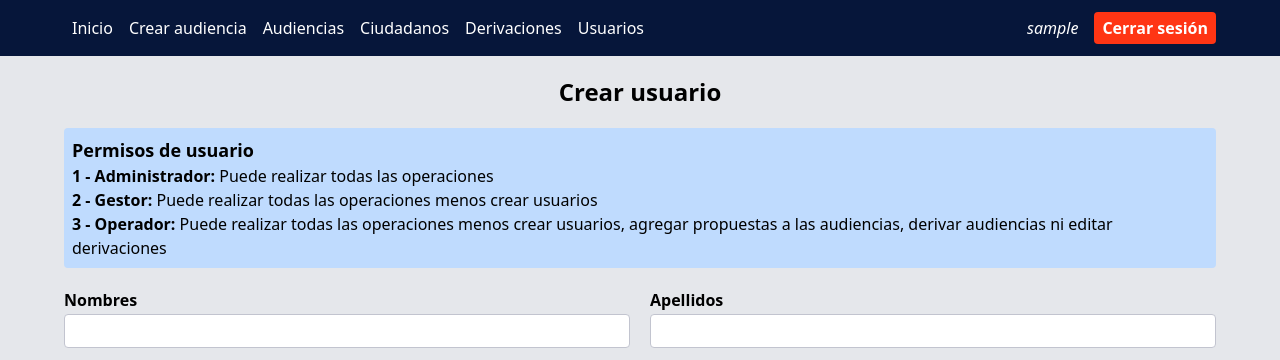
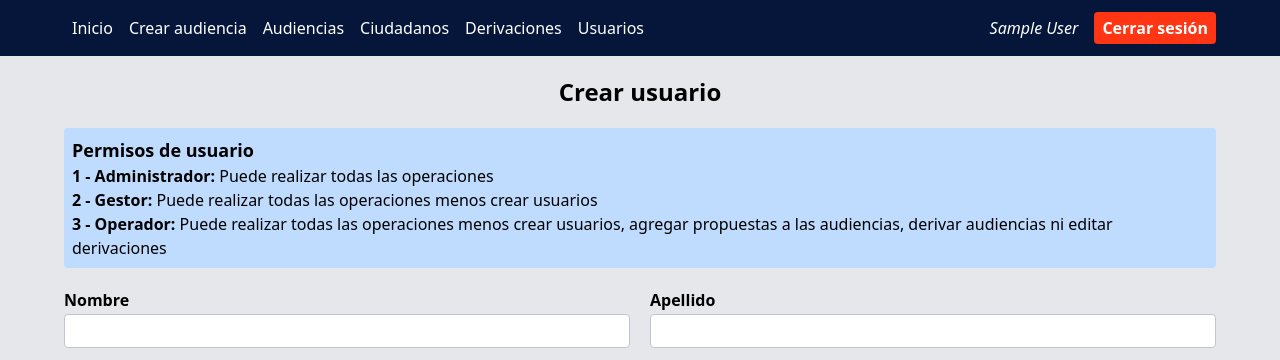
Before and after one commit to mmilo256/appointment-scheduler, a React (Vite) app in the folder client/: page /users/create in a window 1280 px wide. Shown: the top 360 px of the page. Built offline with nearby package versions, Linux system fonts and the light colour scheme; sample sign-in values are in the browser's storage.

Commit message:
fix: ui navbar

```diff
--- a/client/src/components/ui/Navbar.jsx
+++ b/client/src/components/ui/Navbar.jsx
@@ -36,7 +36,7 @@ function Navbar() {
           ))}
         </ul>
         <div className="hidden md:flex items-center gap-4">
-          <p className="font-light italic">{user.username}</p>
+          <p className="font-light italic text-right">{`${user.firstName} ${user.lastName}`}</p>
           <button
             className="bg-secondary-500 hover:bg-secondary-600  px-2 py-1 rounded font-semibold"
             onClick={logout}
@@ -44,7 +44,7 @@ function Navbar() {
             Cerrar sesión
           </button>
         </div>
-        <p className="md:hidden font-light italic">{user.username}</p>
+        <p className="md:hidden font-light italic">{`${user.firstName} ${user.lastName}`}</p>
         <button onClick={onToggleMenu} className="h-12 w-14 my-2 rounded bg-secondary-500 block md:hidden ml-auto">Menú</button>
       </Container>
       {/**Menu para pantallas móviles */}
--- a/client/src/components/users/AddUserForm.jsx
+++ b/client/src/components/users/AddUserForm.jsx
@@ -73,14 +73,14 @@ function AddUserForm() {
             onChange={(e) => {
               setName(e.target.value);
             }}
-            label="Nombres"
+            label="Nombre"
           />
           <Input
             value={lastName}
             onChange={(e) => {
               setLastName(e.target.value);
             }}
-            label="Apellidos"
+            label="Apellido"
           />
         </div>
         <Input
```
Lines whose indentation alone changed are shown as unchanged.
